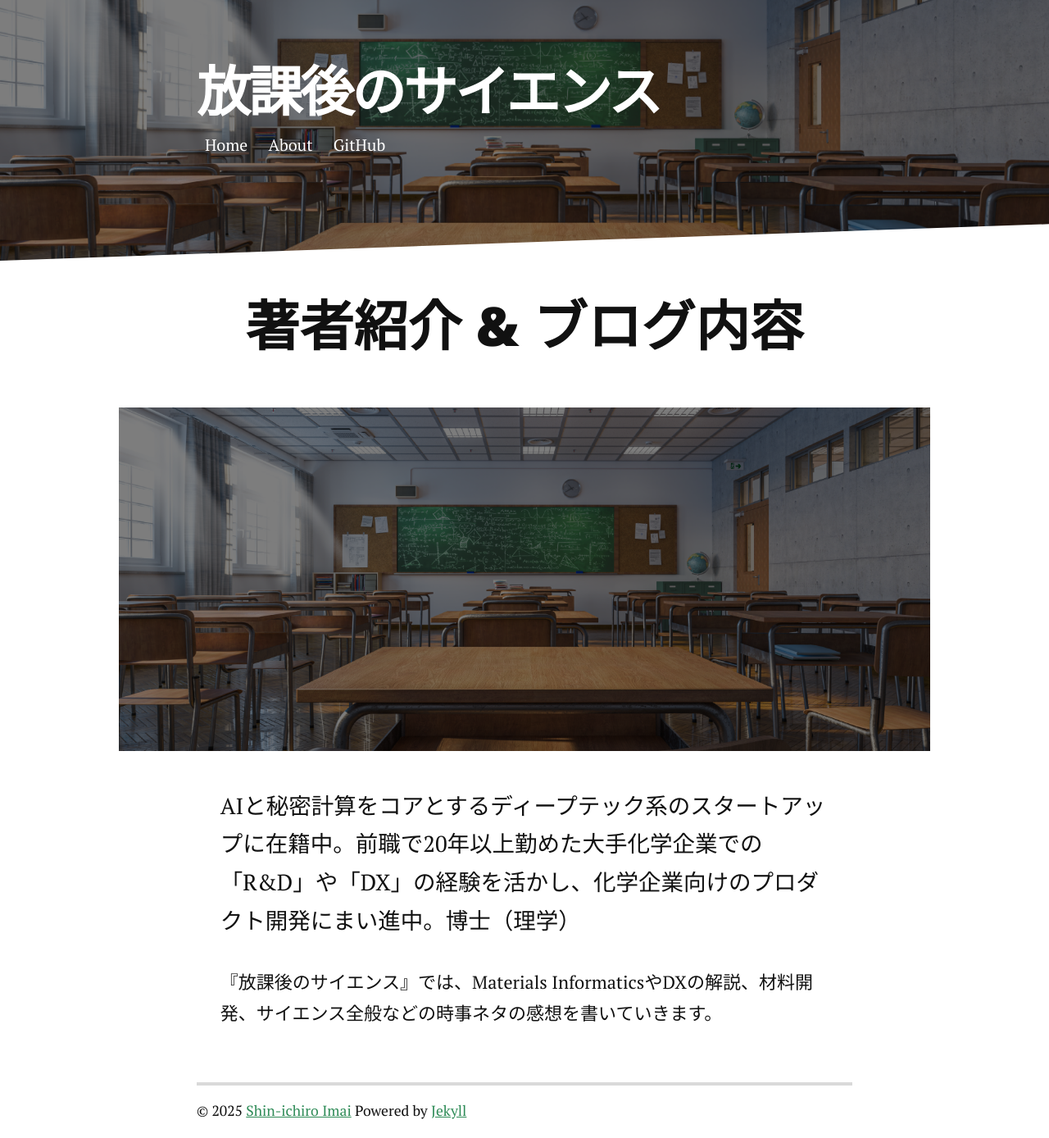
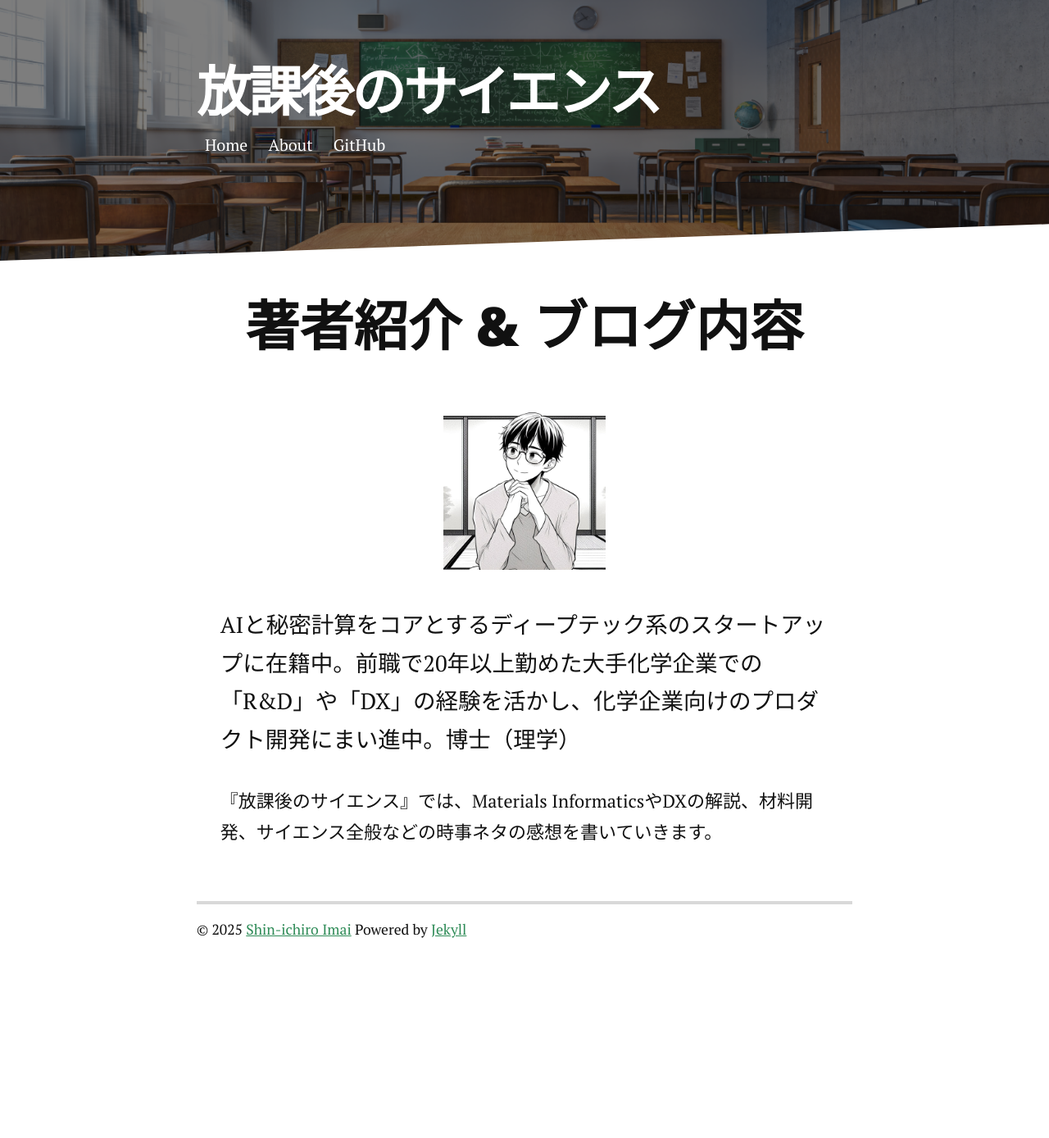
Before and after one commit to Shin-ichiro-I/Shin-ichiro-I.github.io, a Jekyll site: the page built from about.md, in a window 1280 px wide. Shown: the whole page at 82% size. Built offline with Jekyll 4.4.1, drawn with Linux system fonts in a browser that asks for light colours; nearby versions of some CDN libraries; after the commit the page ends 1167 px from its top, so only the background shows below that.

Commit message:
add selfy

```diff
--- a/about.md
+++ b/about.md
@@ -5,7 +5,9 @@ title: About After School Science
 
 <div class="post">
 	<h1 class="pageTitle">著者紹介 & ブログ内容</h1>
-	<img src="{{ '/assets/img/school_BG.png' | relative_url }}" alt="">
+	<div align="center">
+	<img src="{{ '/assets/img/selfy.png' | relative_url }}" width="20%" alt="">
+	</div>
 	<p class="intro">AIと秘密計算をコアとするディープテック系のスタートアップに在籍中。前職で20年以上勤めた大手化学企業での「R&D」や「DX」の経験を活かし、化学企業向けのプロダクト開発にまい進中。博士（理学）</p>
 	<p>	『放課後のサイエンス』では、Materials InformaticsやDXの解説、材料開発、サイエンス全般などの時事ネタの感想を書いていきます。</p>
 	<!-- <h2>Features</h2>
```
Also changed, not shown: assets/img/selfy.png (added).
